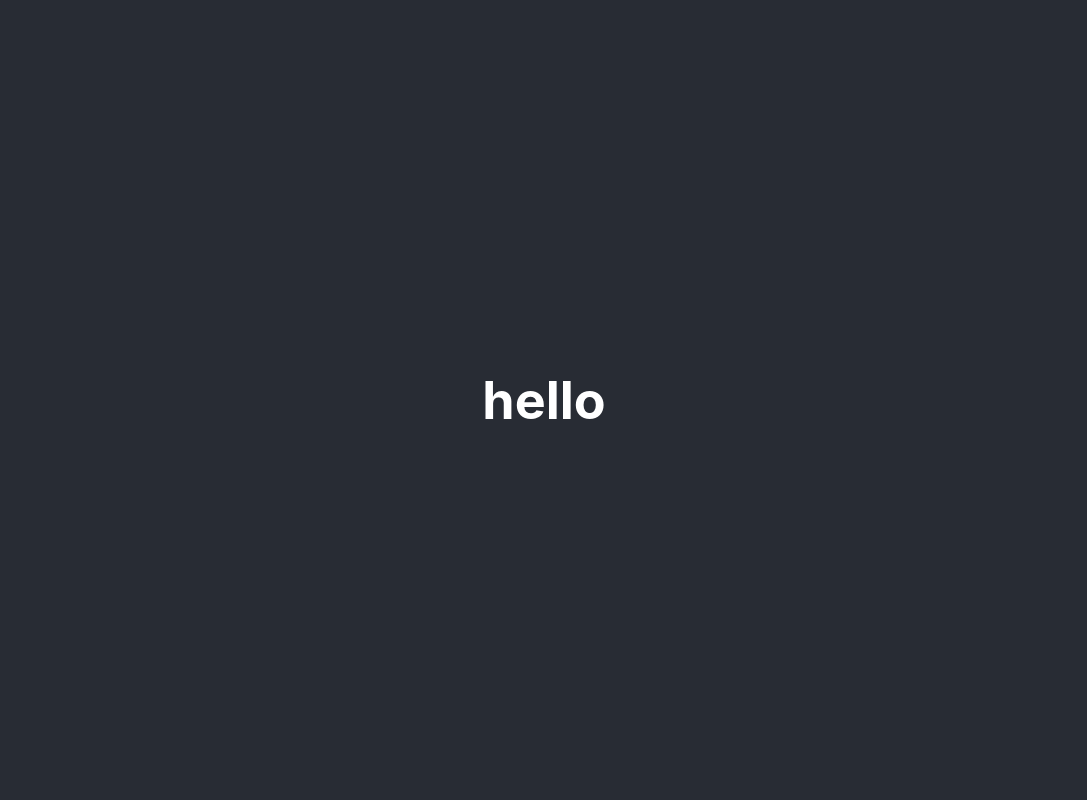
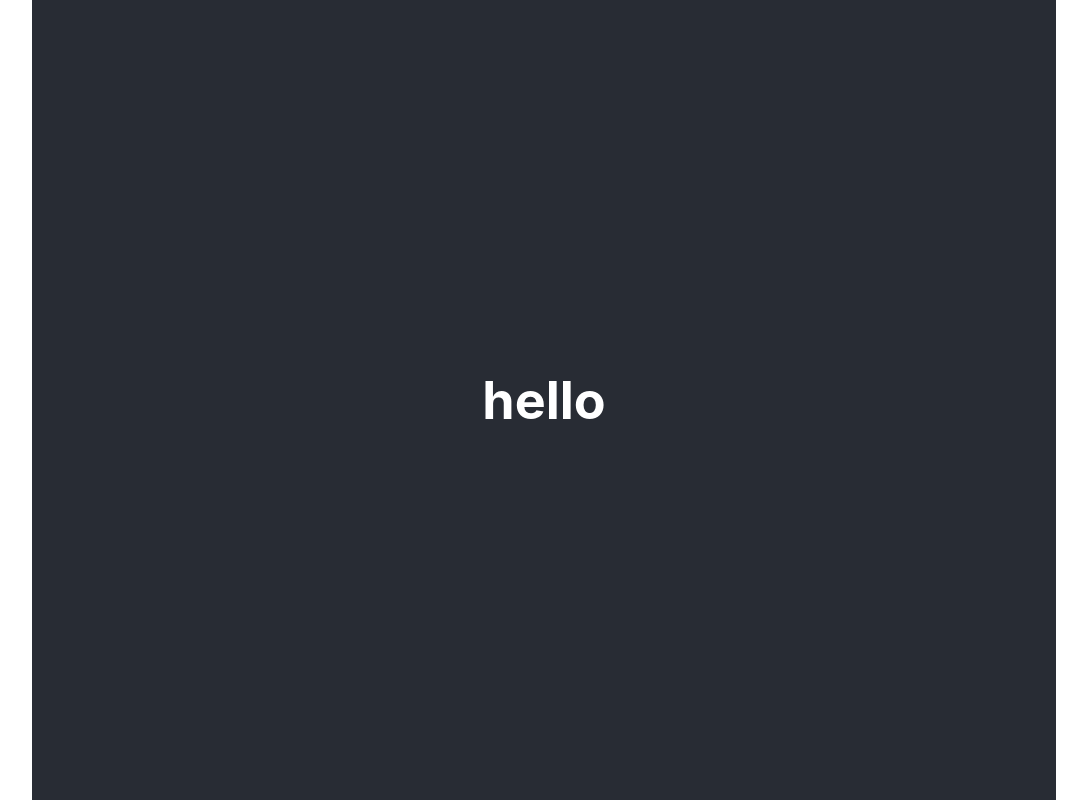
Before and after one commit to v1ktorbro/elecard, a React (Create React App) app: page / in a window 1280 px wide. Shown: the whole page, without its empty margins (96-1183 px from the left). Built offline with nearby package versions, Linux system fonts and the light colour scheme.

Commit message:
refactor(index): add max-width and initial styles

```diff
--- a/src/index.css
+++ b/src/index.css
@@ -5,6 +5,10 @@ body {
     sans-serif;
   -webkit-font-smoothing: antialiased;
   -moz-osx-font-smoothing: grayscale;
+  max-width: 1024px;
+  display: flex;
+  flex-direction: column;
+  margin: 0 auto;
 }
 
 code {
```
